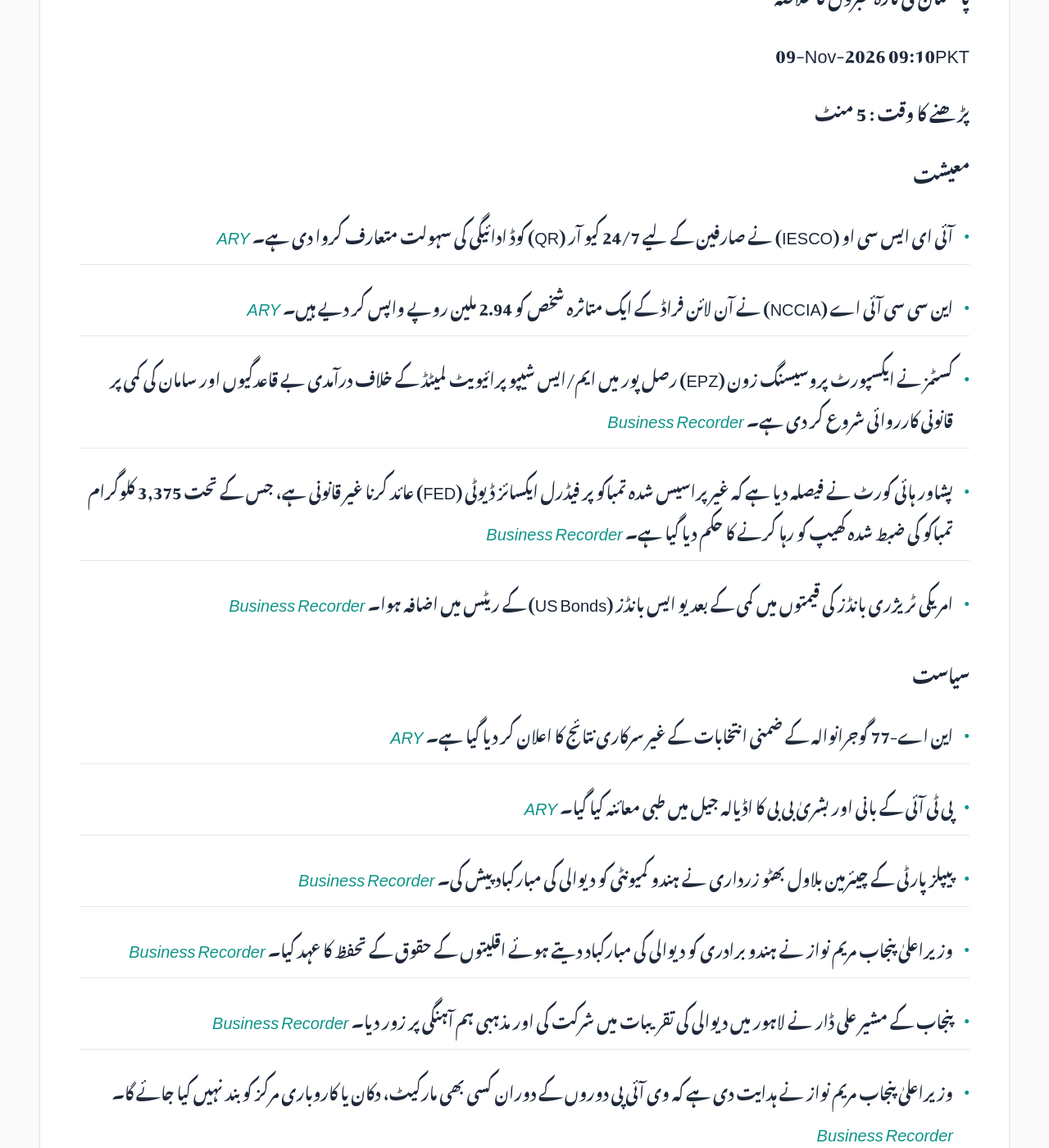
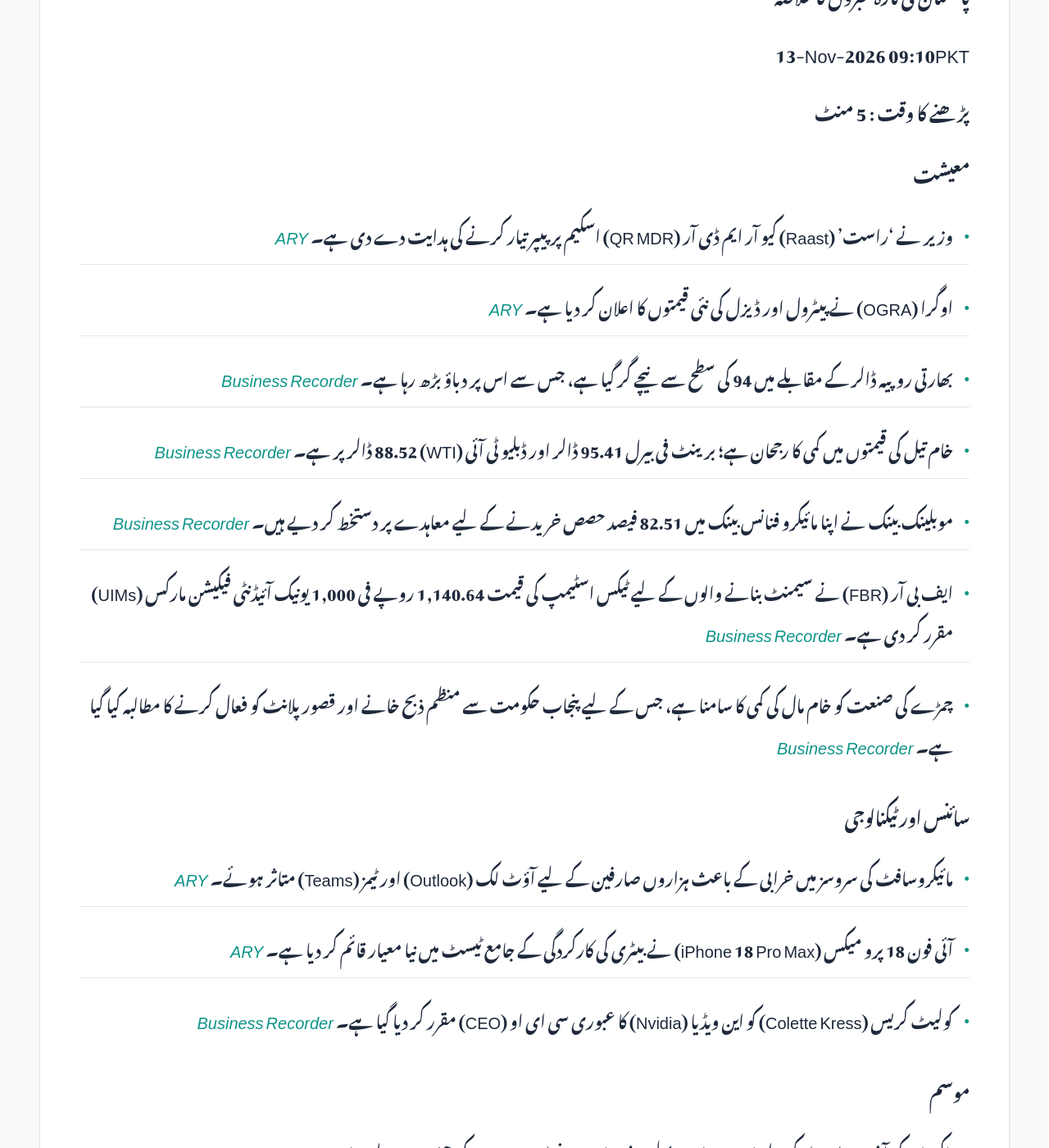
Before and after one commit to zsubzwary/news, a Jekyll site: the page built from ur/index.md, in a window 1280 px wide and 1400 px high, scrolled down 354 px. Shown: the whole window at 82% size. Built offline with Jekyll 4.4.1, drawn with Linux system fonts in a browser that asks for light colours; some web fonts are replaced; comment, search, counter and statistics services are not loaded; some of the changed text lies outside the part shown.

Commit message:
DateTime; 2026-11-13T04:10:11.569Z

```diff
--- a/ur/index.md
+++ b/ur/index.md
@@ -7,46 +7,50 @@ rtl: true
 
 پاکستان کی تازہ خبروں کا خلاصہ
 
- &lrm; 09-Nov-2026 09:10PKT
+ &lrm; 13-Nov-2026 09:10PKT
 
 پڑھنے کا وقت : 5 منٹ
 
 ### معیشت
-- آئی ای ایس سی او (IESCO) نے صارفین کے لیے 24/7 کیو آر (QR) کوڈ ادائیگی کی سہولت متعارف کروا دی ہے۔ *[ARY](https://arynews.tv/iesco-introduces-24-7-qr-code-payment-facility-for-consumers)*
-- این سی سی آئی اے (NCCIA) نے آن لائن فراڈ کے ایک متاثرہ شخص کو 2.94 ملین روپے واپس کر دیے ہیں۔ *[ARY](https://arynews.tv/nccia-returns-rs-2-94-million-to-online-fraud-victim)*
-- کسٹمز نے ایکسپورٹ پروسیسنگ زون (EPZ) رصل پور میں ایم/ایس شیپو پرائیویٹ لمیٹڈ کے خلاف درآمدی بے قاعدگیوں اور سامان کی کمی پر قانونی کارروائی شروع کر دی ہے۔ *[Business Recorder](https://www.brecorder.com/news/40448049/epz-risalpur-unit-customs-uncovers-import-irregularities-shortage-of-goods)*
-- پشاور ہائی کورٹ نے فیصلہ دیا ہے کہ غیر پراسیس شدہ تمباکو پر فیڈرل ایکسائز ڈیوٹی (FED) عائد کرنا غیر قانونی ہے، جس کے تحت 3,375 کلوگرام تمباکو کی ضبط شدہ کھیپ کو رہا کرنے کا حکم دیا گیا ہے۔ *[Business Recorder](https://www.brecorder.com/news/40448054/phc-rules-fed-on-unprocessed-tobacco-is-illegal)*
-- امریکی ٹریژری بانڈز کی قیمتوں میں کمی کے بعد یو ایس بانڈز (US Bonds) کے ریٹس میں اضافہ ہوا۔ *[Business Recorder](https://www.brecorder.com/news/40448061/us-bonds-fall-after-thursdays-rally)*
+- وزیر نے 'راست' (Raast) کیو آر ایم ڈی آر (QR MDR) اسکیم پر پیپر تیار کرنے کی ہدایت دے دی ہے۔ *[ARY](https://arynews.tv/cashless-pakistan-minister-directs-paper-on-raast-qr-mdr-scheme)*
+- اوگرا (OGRA) نے پیٹرول اور ڈیزل کی نئی قیمتوں کا اعلان کر دیا ہے۔ *[ARY](https://arynews.tv/petrol-price-in-pakistan-today)*
+- بھارتی روپیہ ڈالر کے مقابلے میں 94 کی سطح سے نیچے گر گیا ہے، جس سے اس پر دباؤ بڑھ رہا ہے۔ *[Business Recorder](https://www.brecorder.com/news/40448725/indian-rupee-faltering-rally-faces-returning-oil-pressure-surging-us-yields)*
+- خام تیل کی قیمتوں میں کمی کا رجحان ہے؛ برینٹ فی بیرل 95.41 ڈالر اور ڈبلیو ٹی آئی (WTI) 88.52 ڈالر پر ہے۔ *[Business Recorder](https://www.brecorder.com/news/40448723/oil-prices-set-for-second-weekly-decline-as-trump-to-stay-with-iran-blockade)*
+- موبلینک بینک نے اپنا مائیکرو فنانس بینک میں 82.51 فیصد حصص خریدنے کے لیے معاہدے پر دستخط کر دیے ہیں۔ *[Business Recorder](https://www.brecorder.com/news/40448705/mobilink-bank-to-acquire-8251pc-stake-in-apna-bank)*
+- ایف بی آر (FBR) نے سیمنٹ بنانے والوں کے لیے ٹیکس اسٹیمپ کی قیمت 1,140.64 روپے فی 1,000 یونیک آئیڈنٹی فیکیشن مارکس (UIMs) مقرر کر دی ہے۔ *[Business Recorder](https://www.brecorder.com/news/40448699/fbr-sets-tax-stamp-price-for-cement-manufacturers)*
+- چمڑے کی صنعت کو خام مال کی کمی کا سامنا ہے، جس کے لیے پنجاب حکومت سے منظم ذبح خانے اور قصور پلانٹ کو فعال کرنے کا مطالبہ کیا گیا ہے۔ *[Business Recorder](https://www.brecorder.com/news/40448704/leather-industry-seeks-slaughter-houses-kasur-plant-revival)*
+
+### سائنس اور ٹیکنالوجی
+- مائیکروسافٹ کی سروسز میں خرابی کے باعث ہزاروں صارفین کے لیے آؤٹ لک (Outlook) اور ٹیمز (Teams) متاثر ہوئے۔ *[ARY](https://arynews.tv/microsoft-outage-drags-on-for-hours-disrupting-outlook-teams-for-thousands)*
+- آئی فون 18 پرو میکس (iPhone 18 Pro Max) نے بیٹری کی کارکردگی کے جامع ٹیسٹ میں نیا معیار قائم کر دیا ہے۔ *[ARY](https://arynews.tv/iphone-18-pro-max-sets-new-benchmark-in-comprehensive-battery-endurance-test)*
+- کولیٹ کریس (Colette Kress) کو این ویڈیا (Nvidia) کا عبوری سی ای او (CEO) مقرر کر دیا گیا ہے۔ *[Business Recorder](https://www.brecorder.com/news/40448724/colette-kress-the-cfo-who-challenged-huangs-bets-is-nvidias-interim-ceo)*
+
+### موسم
+- پاکستان کی آخری وادی اسکولے (Askole) میں پہلی برف باری نے اسے سردیوں کی جنت میں بدل دیا ہے۔ *[ARY](https://arynews.tv/magical-first-snowfall-turns-pakistans-last-valley-askole-into-winter-paradise)*
 
 ### سیاست
-- این اے-77 گوجرانوالہ کے ضمنی انتخابات کے غیر سرکاری نتائج کا اعلان کر دیا گیا ہے۔ *[ARY](https://arynews.tv/na-77-gujranwala-by-election-unofficial-result-announced)*
-- پی ٹی آئی کے بانی اور بشریٰ بی بی کا اڈیالہ جیل میں طبی معائنہ کیا گیا۔ *[ARY](https://arynews.tv/pti-founder-bushra-bibi-undergo-medical-examination-at-adiala-jail)*
-- پیپلز پارٹی کے چیئرمین بلاول بھٹو زرداری نے ہندو کمیونٹی کو دیوالی کی مبارکباد پیش کی۔ *[Business Recorder](https://www.brecorder.com/news/40448082/bilawal-extends-warm-diwali-greetings-to-hindu-community)*
-- وزیراعلیٰ پنجاب مریم نواز نے ہندو برادری کو دیوالی کی مبارکباد دیتے ہوئے اقلیتوں کے حقوق کے تحفظ کا عہد کیا۔ *[Business Recorder](https://www.brecorder.com/news/40448040/cm-maryam-felicitates-hindu-community-on-diwali)*
-- پنجاب کے مشیر علی ڈار نے لاہور میں دیوالی کی تقریبات میں شرکت کی اور مذہبی ہم آہنگی پر زور دیا۔ *[Business Recorder](https://www.brecorder.com/news/40448041/ali-dar-attends-diwali-celebrations-in-lahore)*
-- وزیراعلیٰ پنجاب مریم نواز نے ہدایت دی ہے کہ وی آئی پی دوروں کے دوران کسی بھی مارکیٹ، دکان یا کاروباری مرکز کو بند نہیں کیا جائے گا۔ *[Business Recorder](https://www.brecorder.com/news/40448043/vip-visits-cm-directs-authorities-not-to-close-markets-and-shops)*
-- وزیراعلیٰ پنجاب نے وی آئی پی دورے کے نام پر امتحانات ملتوی کرنے کی کوشش کرنے پر ڈی سی جھنگ میر رضا کو عہدے سے ہٹا دیا۔ *[Business Recorder](https://www.brecorder.com/news/40448044/dc-jhelum-removed-for-postponing-exams)*
-- وزیراعظم شہباز شریف نے علامہ اقبال کی 150 ویں سالگرہ کے موقع پر سال بھر جاری رہنے والی قومی اور بین الاقوامی تقریبات کا اعلان کیا ہے۔ *[Business Recorder](https://www.brecorder.com/news/40448063/150th-birth-anniversary-of-allama-iqbal-pm-announces-launch-of-year-long-celebrations)*
-- امریکی ڈیموکریٹس نے ایلون مسک اور اسٹیفن ملر سمیت بڑے کارپوریٹ اداروں کے خلاف تحقیقات کا منصوبہ بنایا ہے۔ *[Business Recorder](https://www.brecorder.com/news/40448064/democrats-plan-probes-of-musk-miller-corporate-america)*
+- پی ٹی آئی چیئرمین گوہر علی خان نے پنجاب انسٹی ٹیوٹ آف کارڈیالوجی میں شاہ محمود قریشی کی خیریت دریافت کی۔ *[Business Recorder](https://www.brecorder.com/news/40448701/gohar-inquires-after-qureshi-at-pic)*
+- وفاقی وزیر احسن اقبال نے تعلیمی اصلاحات کے لیے اساتذہ اور ماہرین سے تجاویز طلب کیں۔ *[Business Recorder](https://www.brecorder.com/news/40448696/ahsan-seeks-suggestions-on-education-reforms)*
+- احسن اقبال نے مائننگ پروجیکٹس کے لیے فزیبلٹی اور فنانسنگ کو حتمی شکل دینے کے لیے ایک مشترکہ ورکنگ گروپ (JWG) بنانے کی تجویز پیش کی۔ *[Business Recorder](https://www.brecorder.com/news/40448695/mining-projects-ahsan-proposes-jwg-formation-to-finalise-feasibility-financing)*
 
 ### قومی
-- سی ڈی اے (CDA) نے مارگلہ ایونیو کی توسیع کے کام میں 35 فیصد پیشرفت کا جائزہ لیا۔ *[ARY](https://arynews.tv/cda-chief-reviews-35pc-progress-on-margalla-avenue-extension)*
-- بلوچستان میں آپریشن رڈ الفتنہ 3 کے دو مرحلوں کے دوران 27 دہشت گرد ہلاک کر دیے گئے۔ *[ARY](https://arynews.tv/27-terrorists-killed-in-two-phase-operation-radd-ul-fitna-3-in-balochistan)*
-- بلوچستان کے ایک وفد نے چین کا دورہ کیا جہاں سی پیک (CPEC) اور گوادر پورٹ کے حوالے سے اہم بات چیت کی گئی۔ *[Business Recorder](https://www.brecorder.com/news/40448042/visit-to-china-balochistan-delegation-discusses-cpec-gwadar-port)*
-- ایف آئی اے (FIA) نے برطانیہ کے ویزا فراڈ کے کیس میں ایک خاتون کو گرفتار کیا، جس میں 5.2 ملین روپے کا فراڈ ہوا اور 2 ملین روپے برآمد کیے گئے۔ *[Business Recorder](https://www.brecorder.com/news/40448045/fia-arrests-woman-in-rs5-2m-uk-visa-fraud-recovers-rs2m)*
-- راولپنڈی میں ٹی وی اینگزر ربیا احسن کے قتل کے معاملے میں پولیس نے ان کے شوہر کو حراست میں لے لیا ہے۔ *[Business Recorder](https://www.brecorder.com/news/40448052/husband-held-as-anchorperson-shot-dead-in-rawalpindi)*
-- پرفارمنس ریویو کمیٹی کی خاموشی پر ایل ٹی بی اے (LTBA) پبلک انٹرسٹ لٹیگیشن کمیٹی نے شدید تشویش کا اظہار کیا ہے۔ *[Business Recorder](https://www.brecorder.com/news/40448055/performance-of-performance-review-panel-criticized)*
+- نادرا (NADRA) نے پاک آئیڈنٹیٹی اکاؤنٹ رجسٹر کرنے کا طریقہ کار واضح کر دیا ہے۔ *[ARY](https://arynews.tv/how-to-register-a-pak-identity-account-nadra-explains)*
+- پنجاب حکومت نے ملازمتوں کے نئے مواقع کا اعلان کیا ہے جن کی تنخواہ 950,000 روپے تک ہے۔ *[ARY](https://arynews.tv/punjab-announces-vacancies-with-salaries-up-to-rs-950000)*
+- میر رضا کیس کے سلسلے میں جے آئی ٹی (JIT) نے احمد بھڑڈی کے ریسٹورنٹ کو سیل کر دیا ہے، جبکہ خاندان کا دعویٰ ہے کہ یہ جولائی سے بند ہے۔ *[ARY](https://arynews.tv/mir-raza-case-bhardeys-family-says-north-nazimabad-restaurant-closed-since-july-29)*
+- نیشنل پاپولیشن کونسل (NPC) نے آبادی میں تیزی سے اضافے سے نمٹنے کے لیے وفاقی اور صوبائی حکومتوں کے اتحاد پر زور دیا ہے۔ *[Business Recorder](https://www.brecorder.com/news/40448706/rapid-population-growth-npc-body-urges-govts-to-join-forces)*
+- پی ڈی پی (PDP) نے یوٹیلیٹی بلوں کے ذریعے عوام پر بوجھ ڈالنے کا الزام لگایا ہے۔ *[Business Recorder](https://www.brecorder.com/news/40448703/govt-squeezing-blood-of-public-through-utility-bills-pdp)*
+- چیف جسٹس یحییٰ آفریدی نے ای-فائلنگ کے ڈرافٹ کے جائزے کے لیے بار کونسلوں سے نامزدگیاں طلب کیں۔ *[Business Recorder](https://www.brecorder.com/news/40448698/cjp-invites-bar-nominations-for-draft-e-filing-review)*
+- این ٹی سی (ATC) نے کپتان اسیم طارق قتل کیس میں مزید تین گواہوں کے بیانات قلمبند کر لیے ہیں۔ *[Business Recorder](https://www.brecorder.com/news/40448697/captain-asim-tariq-murder-case-atc-records-statements-of-three-more-witnesses)*
 
 ### بین الاقوامی
-- وسطی جاپان میں 5.7 شدت کے زلزلے کے نتیجے میں درجنوں افراد زخمی ہو گئے۔ *[Business Recorder](https://www.brecorder.com/news/40448048/magnitude-57-quake-injures-dozens-in-central-japan)*
-- یوکرین پر روسی حملوں کے باعث ڈنیپروپیٹرو نسلک کے 600,000 سے زائد رہائشی بجلی سے محروم ہو گئے۔ *[Business Recorder](https://www.brecorder.com/news/40448050/russian-strikes-cut-power-to-hundreds-of-thousands-in-ukraine)*
-- سینگال کے ساحل پر مہاجرین سے بھری کشتی ڈوبنے سے کم از کم 21 افراد ہلاک ہو گئے۔ *[Business Recorder](https://www.brecorder.com/news/40448051/migrant-boat-sinks-off-senegal-21-killed)*
-- ترکیہ اور آذربائیجان کے رہنماؤں نے اپنے مضبوط اتحاد برقرار رکھنے کے عزم کا اظہار کیا ہے۔ *[Business Recorder](https://www.brecorder.com/news/40448053/turkiye-azerbaijan-leaders-vow-unity-after-tensions)*
-- یمن کے حوثیوں نے سعودی عرب کے دارالحکومت ریاض کے مالیاتی ضلع پر حملہ کیا جس سے آرامکو کی ایک فلک بوس عمارت کو نقصان پہنچا۔ *[Business Recorder](https://www.brecorder.com/news/40448065/riyadh-financial-district-targeted-aramco-skyscraper-damaged)*
+- آسٹریلیا کے جنگلات میں گمشدہ نوجوان چھ دن تک صرف چپس اور پانی کے سہارے زندہ رہا۔ *[ARY](https://arynews.tv/miracle-in-the-wilderness-missing-teen-survives-six-days-in-australian-bush-on-crisps-and-water)*
+- ایران کے محافظوں نے بحرین میں امریکی ریڈار کو نشانہ بنانے کا دعویٰ کیا ہے۔ *[Business Recorder](https://www.brecorder.com/news/40448721/irans-guards-say-they-targeted-a-us-early-warning-radar-in-bahrain)*
+- بھارتی اسٹاک مارکیٹ میں غیر ملکی سرمایہ کاری کے باوجود تیل کی بڑھتی قیمتوں کے باعث مندی کا خدشہ ہے۔ *[Business Recorder](https://www.brecorder.com/news/40448722/indian-shares-likely-to-open-flat-as-oil-surge-counters-strong-foreign-inflows)*
+- امریکی ڈالر 19 ماہ کی بلند ترین سطح کے قریب پہنچ گیا جبکہ ین (Yen) 160 کی سطح کو ٹیسٹ کر رہا ہے۔ *[Business Recorder](https://www.brecorder.com/news/40448719/dollar-near-19-month-high-on-fed-hike-bets-yen-tests-160)*
 
 ### کھیل
-- انڈر-19 کرکٹ کے کھلاڑی حمزہ ظہور نے اپنی بہترین کارکردگی سے سب کی توجہ حاصل کر لی۔ *[ARY](https://arynews.tv/u19-sensation-hamza-zahoors-secret-note-steals-the-show)*
+- کے پی سی بلیوز (KPC Blues) نے کراچی پریس کلب سپر سکسز کرکٹ ٹورنامنٹ کا فائنل پانچ وکٹوں سے جیت لیا ہے۔ *[Business Recorder](https://www.brecorder.com/news/40448716/kpc-blues-win-kpc-super-sixes-cricket-tournament)*
+- پاکستان فٹ بال فیڈریشن (PFF) فیفا (FIFA) کی ضروریات کو پورا کرنے کے لیے اپنے آئین میں ترمیم کی تیاری کر رہی ہے۔ *[Business Recorder](https://www.brecorder.com/news/40448700/football-body-striving-to-meet-fifa-requirements)*
 
-### دیگر
-- لاہور میں پاک ویلز ایکسپو 2026 کا باقاعدہ افتتاح کر دیا گیا ہے۔ *[Business Recorder](https://www.brecorder.com/news/40448046/pakwheels-expo-2026-inaugurated)*
-- پولیس کو بتایا گیا ہے کہ ربیا احسن اور ان کے شوہر کے درمیان کوئی ازدواجی تنازع نہیں تھا۔ *[ARY](https://arynews.tv/no-marital-dispute-reported-between-rabia-ahsan-and-husband-family-tells-police)*
+### صحت
+- پنجاب کے چیف منسٹر کارڈیاک سرجری پروگرام کے تحت دل کے امراض کے مریضوں کے مفت علاج کے لیے 1.5 ارب روپے سے زائد فراہم کیے گئے ہیں۔ *[Business Recorder](https://www.brecorder.com/news/40448707/heart-diseases-over-rs15bn-provided-for-the-free-patients-treatment)*
```
